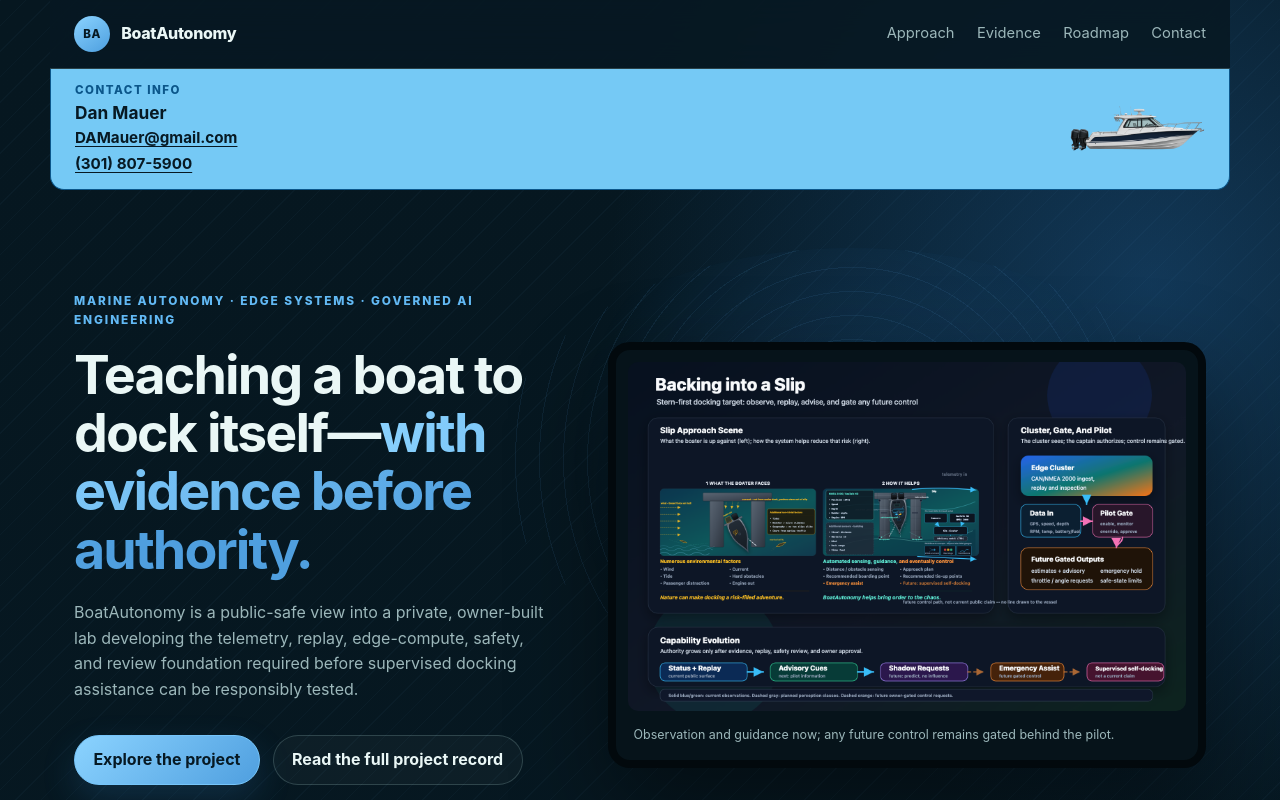
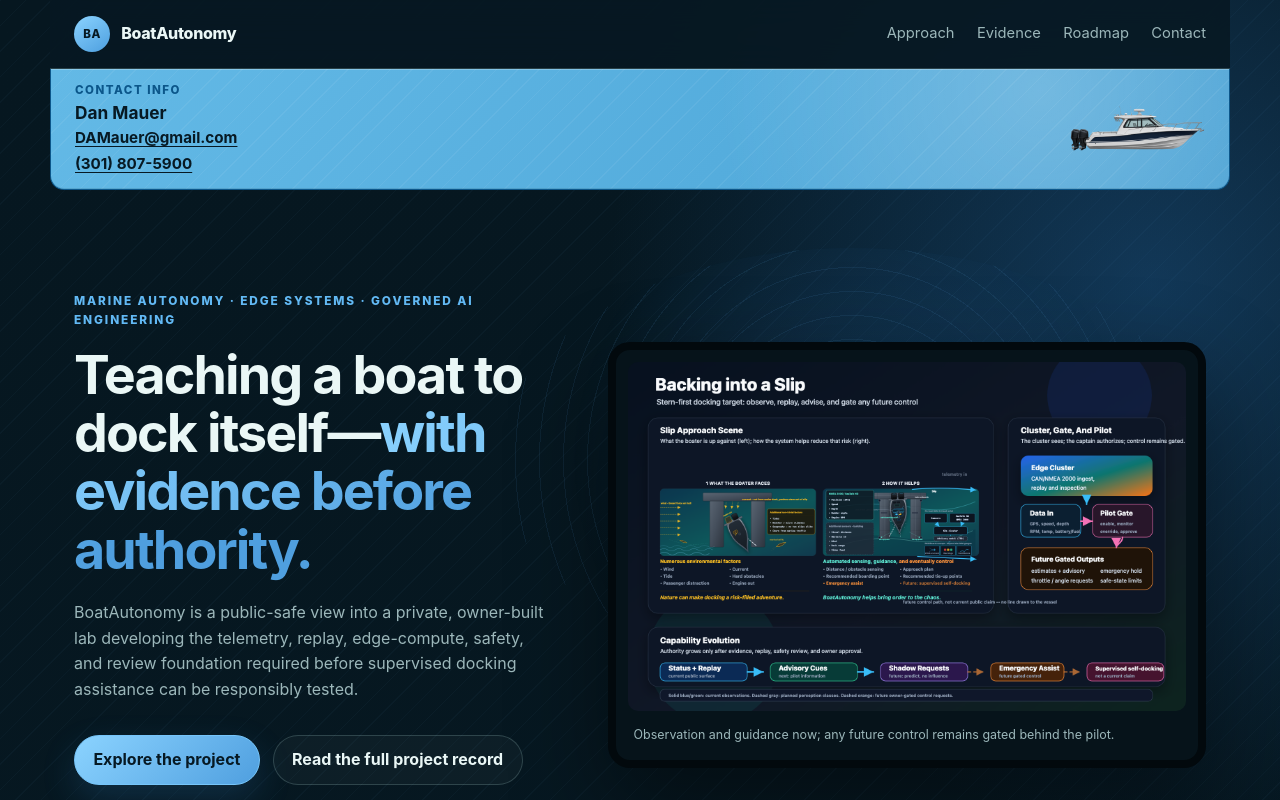
Before and after one commit to damauer/BoatAutonomy, a plain HTML site: page index.html in a window 1280 px wide. Shown: the top 800 px of the page. Drawn offline with Linux system fonts and the light colour scheme.

Commit message:
site: texture contact banner

```diff
--- a/index.html
+++ b/index.html
@@ -6,7 +6,7 @@
   <meta name="description" content="BoatAutonomy is an evidence-gated marine autonomy lab focused on telemetry, replay, edge systems, safety, and future supervised docking assistance.">
   <meta name="theme-color" content="#071923">
   <title>BoatAutonomy — Evidence Before Authority</title>
-  <link rel="stylesheet" href="styles.css?v=20261115-3">
+  <link rel="stylesheet" href="styles.css?v=20261115-4">
 </head>
 <body>
   <a class="skip-link" href="#main">Skip to content</a>
--- a/styles.css
+++ b/styles.css
@@ -102,11 +102,15 @@ main, footer { max-width: var(--max); margin: 0 auto; }
   padding: 0.72rem 1.5rem 0.82rem;
   color: var(--deep);
   text-align: left;
-  background: #75c9f5;
+  background:
+    radial-gradient(circle at 84% 18%, rgba(255, 255, 255, 0.2), transparent 20rem),
+    repeating-linear-gradient(135deg, rgba(255, 255, 255, 0.055) 0 1px, transparent 1px 15px),
+    linear-gradient(120deg, #63b9e6 0%, #55addd 58%, #4ca3d5 100%);
   border-right: 1px solid var(--aqua-dark);
   border-bottom: 1px solid var(--aqua-dark);
   border-left: 1px solid var(--aqua-dark);
   border-radius: 0 0 14px 14px;
+  box-shadow: inset 0 1px 0 rgba(255, 255, 255, 0.24), inset 0 -1px 0 rgba(7, 25, 35, 0.12);
   font-style: normal;
   font-size: 0.95rem;
 }
```
